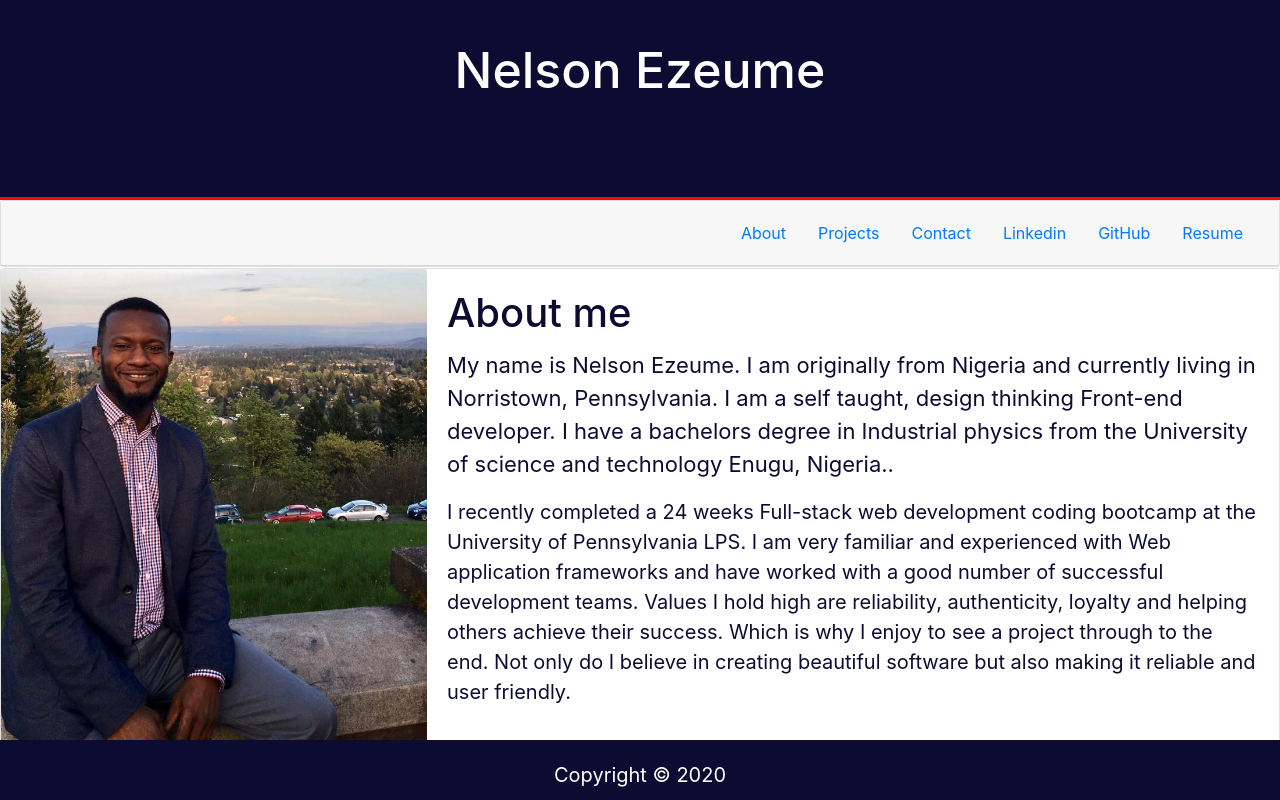
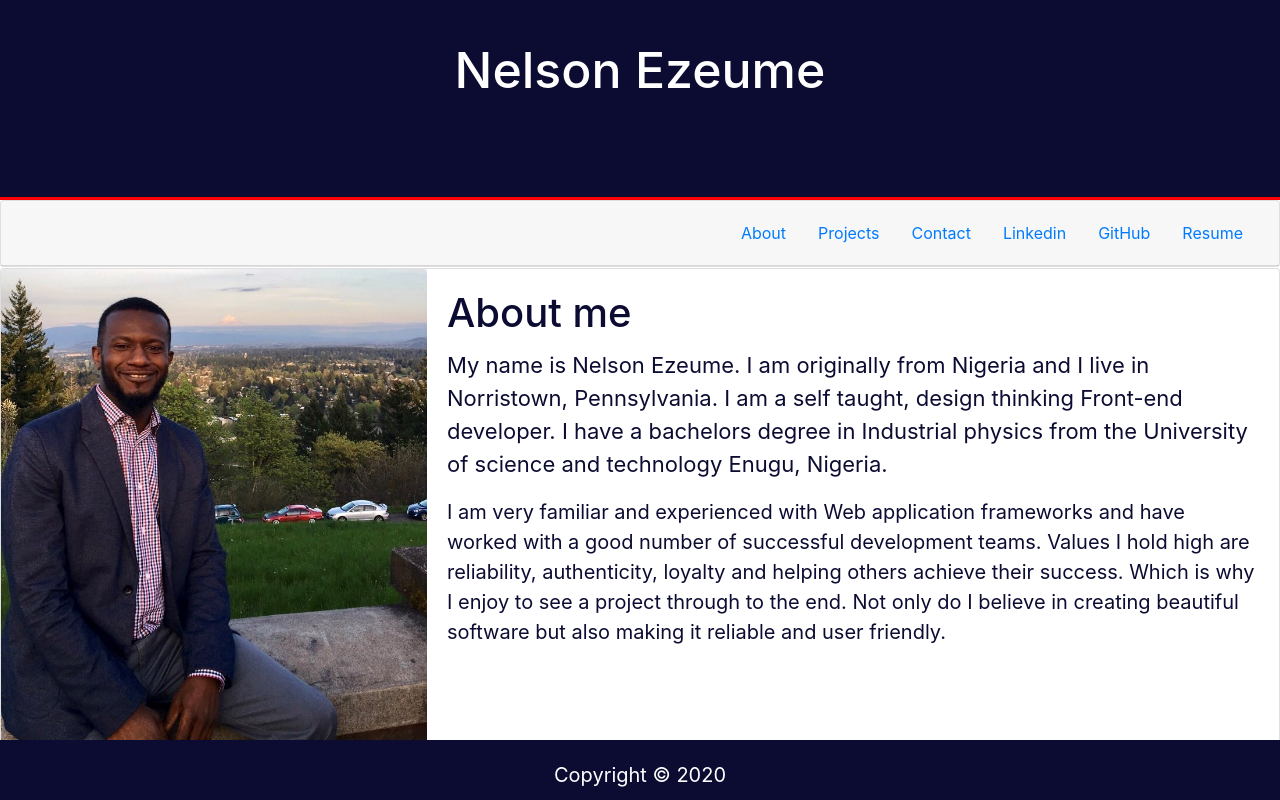
Before and after one commit to ezeume/portfolio, a React (Create React App) app: page / in a window 1280 px wide. Built offline with nearby package versions, Linux system fonts and the light colour scheme.

Commit message:
updated about me

```diff
--- a/src/components/About/index.js
+++ b/src/components/About/index.js
@@ -24,13 +24,12 @@ function About() {
               </h5>
               <p className="card-text1" id="sub1">
                 My name is Nelson Ezeume. I am originally from Nigeria and
-                currently living in Norristown, Pennsylvania. I am a self
+                I live in Norristown, Pennsylvania. I am a self
                 taught, design thinking Front-end developer. I have a bachelors
                 degree in Industrial physics from the University of science and
-                technology Enugu, Nigeria..
+                technology Enugu, Nigeria.
               </p>
               <p className="card-text2" id="sub2">
-                I recently completed a 24 weeks Full-stack web development coding bootcamp at the University of Pennsylvania LPS.
                 I am very familiar and
                 experienced with Web application frameworks and have worked with
                 a good number of successful development teams. Values I hold
--- a/src/components/Project/index.js
+++ b/src/components/Project/index.js
@@ -1,8 +1,5 @@
 import React from "react";
 import "../Project/style.css";
-
-// col-xs-12 col-md-4 col-md-offset-2
-// col-xs-12 col-md-4
 
 function Project() {
   return (
```
